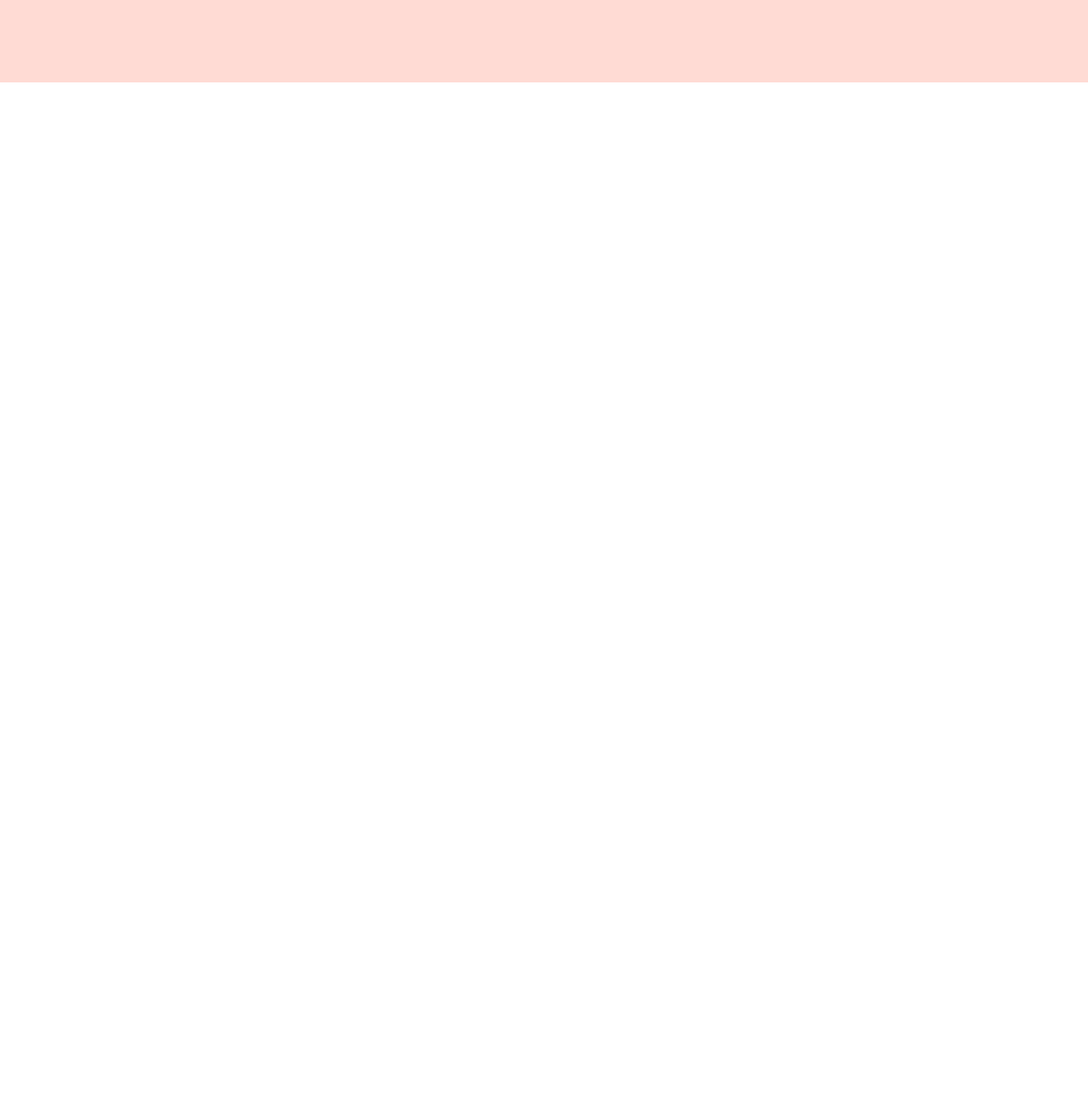
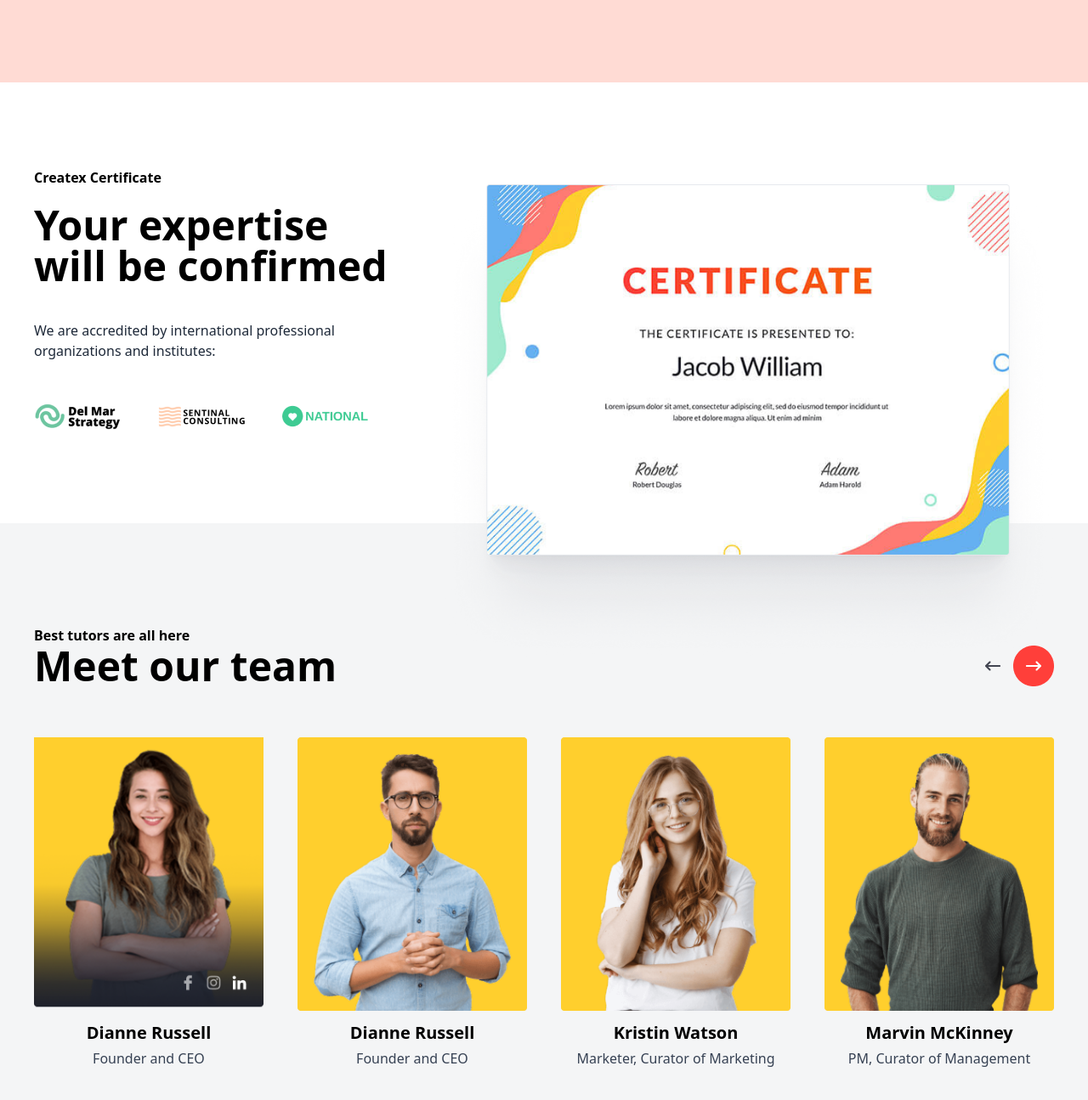
Before and after one commit to numonqalandarov-sketch/home-workk-date-19, a website: page index.html in a window 1280 px wide. Shown: the part 4471-5766 px from the top of the page at 85% size. Before the commit the page ends 4568 px from the top, so only its background shows below. Drawn offline with Linux system fonts and the light colour scheme.

Commit message:
section6 page1

```diff
--- a/index.html
+++ b/index.html
@@ -374,6 +374,76 @@
           </div>
         </div>
       </section>
+      <section
+        class="max-w-300 m-auto flex flex-col lg:flex-row p-5 gap-10 lg:gap-0 lg:px-0 lg:-mb-40 lg:pt-25 lg:items-start relative justify-between"
+      >
+        <aside class="flex flex-col gap-5 lg:w-[35%]">
+          <h6 class="font-bold">Createx Certificate</h6>
+          <h2 class="text-3xl lg:text-5xl font-bold">
+            Your expertise will be confirmed
+          </h2>
+          <p class="text-gray-800 my-3 lg:my-5">
+            We are accredited by international professional organizations and
+            institutes:
+          </p>
+          <div class="flex gap-5 lg:gap-10">
+            <img src="src/img/page1/section6/logo1.png" alt="" />
+            <img src="src/img/page1/section6/logo2.png" alt="" />
+            <img src="src/img/page1/section6/logo3.png" alt="" />
+          </div>
+        </aside>
+        <img
+          class="lg:w-[60%] lg:relative lg:top-5 lg:left-0"
+          src="src/img/page1/section6/img.png"
+          alt=""
+        />
+      </section>
+
+      <section class="bg-[#F4F5F6] px-5 py-10 lg:px-0 lg:py-30 lg:pb-10">
+        <div class="max-w-300 m-auto flex-col gap-5 w-full">
+          <h6 class="font-bold">Best tutors are all here</h6>
+          <div class="flex justify-between w-full items-center">
+            <h1 class="text-3xl lg:text-5xl font-black">Meet our team</h1>
+            <img src="src/img/page1/section7/icons.png" alt="" />
+          </div>
+
+          <div
+            class="flex flex-col lg:flex-row gap-10 lg:my-15 my-10 items-center lg:justify-between"
+          >
+            <div class="flex flex-col">
+              <img src="src/img/page1/section7/cardicon1.png" alt="" />
+              <div class="p-3 gap-1 items-center flex flex-col">
+                <p class="text-xl font-bold">Dianne Russell</p>
+                <p class="text-gray-700">Founder and CEO</p>
+              </div>
+            </div>
+
+            <div class="flex flex-col">
+              <img src="src/img/page1/section7/cardicon2.png" alt="" />
+              <div class="p-3 gap-1 items-center flex flex-col">
+                <p class="text-xl font-bold">Dianne Russell</p>
+                <p class="text-gray-700">Founder and CEO</p>
+              </div>
+            </div>
+
+            <div class="flex flex-col">
+              <img src="src/img/page1/section7/cardicon3.png" alt="" />
+              <div class="p-3 gap-1 items-center flex flex-col">
+                <p class="text-xl font-bold">Kristin Watson</p>
+                <p class="text-gray-700">Marketer, Curator of Marketing</p>
+              </div>
+            </div>
+
+            <div class="flex flex-col">
+              <img src="src/img/page1/section7/cardicon4.png" alt="" />
+              <div class="p-3 gap-1 items-center flex flex-col">
+                <p class="text-xl font-bold">Marvin McKinney</p>
+                <p class="text-gray-700">PM, Curator of Management</p>
+              </div>
+            </div>
+          </div>
+        </div>
+      </section>
     </main>
   </body>
 </html>
```
Also changed, not shown: src/output.css.
